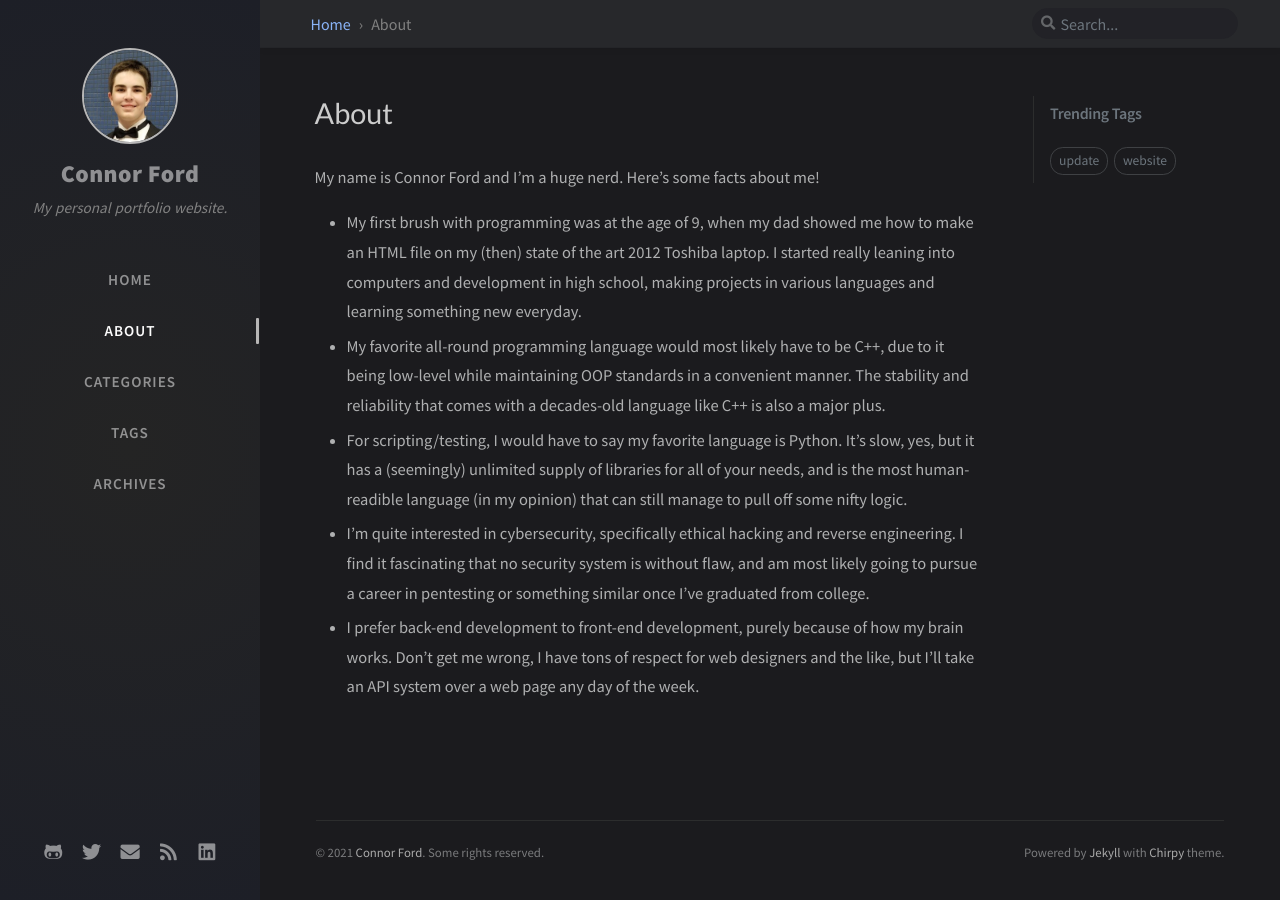
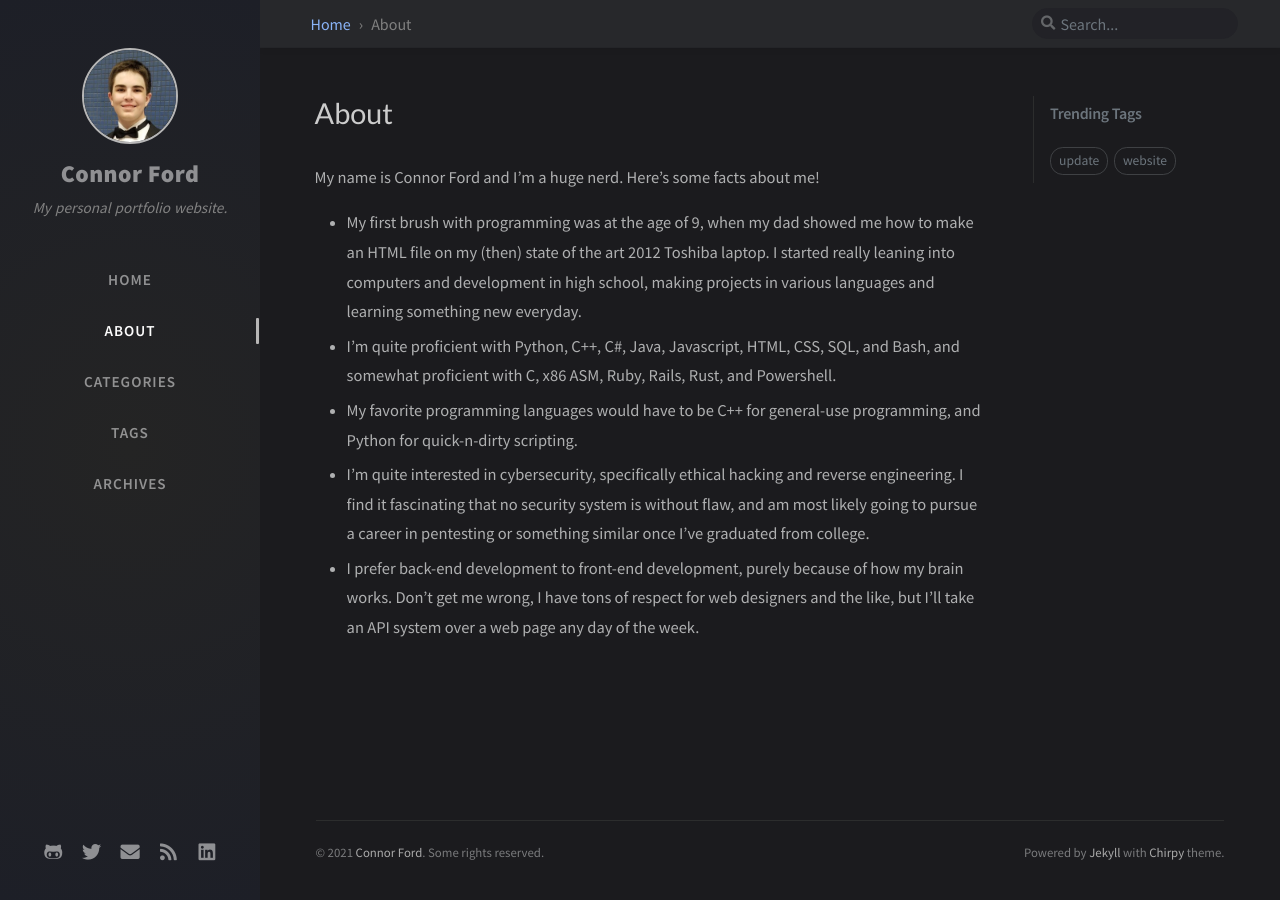
Before and after one commit to connor-ford/connor-ford.github.io, a Jekyll site: the page built from _tabs/about.md, in a window 1280 px wide. Built offline with Jekyll 4.4.1, drawn with Linux system fonts in a browser that asks for light colours; nearby versions of some CDN libraries; comment, search, counter and statistics services are not loaded.

Commit message:
Update about page

```diff
--- a/_tabs/about.md
+++ b/_tabs/about.md
@@ -7,7 +7,7 @@ order: 1
 My name is Connor Ford and I'm a huge nerd. Here's some facts about me!
 
 - My first brush with programming was at the age of 9, when my dad showed me how to make an HTML file on my (then) state of the art 2012 Toshiba laptop. I started really leaning into computers and development in high school, making projects in various languages and learning something new everyday.
-- My favorite all-round programming language would most likely have to be C++, due to it being low-level while maintaining OOP standards in a convenient manner. The stability and reliability that comes with a decades-old language like C++ is also a major plus.
-- For scripting/testing, I would have to say my favorite language is Python. It's slow, yes, but it has a (seemingly) unlimited supply of libraries for all of your needs, and is the most human-readible language (in my opinion) that can still manage to pull off some nifty logic.
+- I'm quite proficient with Python, C++, C#, Java, Javascript, HTML, CSS, SQL, and Bash, and somewhat proficient with C, x86 ASM, Ruby, Rails, Rust, and Powershell.
+- My favorite programming languages would have to be C++ for general-use programming, and Python for quick-n-dirty scripting.
 - I'm quite interested in cybersecurity, specifically ethical hacking and reverse engineering. I find it fascinating that no security system is without flaw, and am most likely going to pursue a career in pentesting or something similar once I've graduated from college.
 - I prefer back-end development to front-end development, purely because of how my brain works. Don't get me wrong, I have tons of respect for web designers and the like, but I'll take an API system over a web page any day of the week.
```
